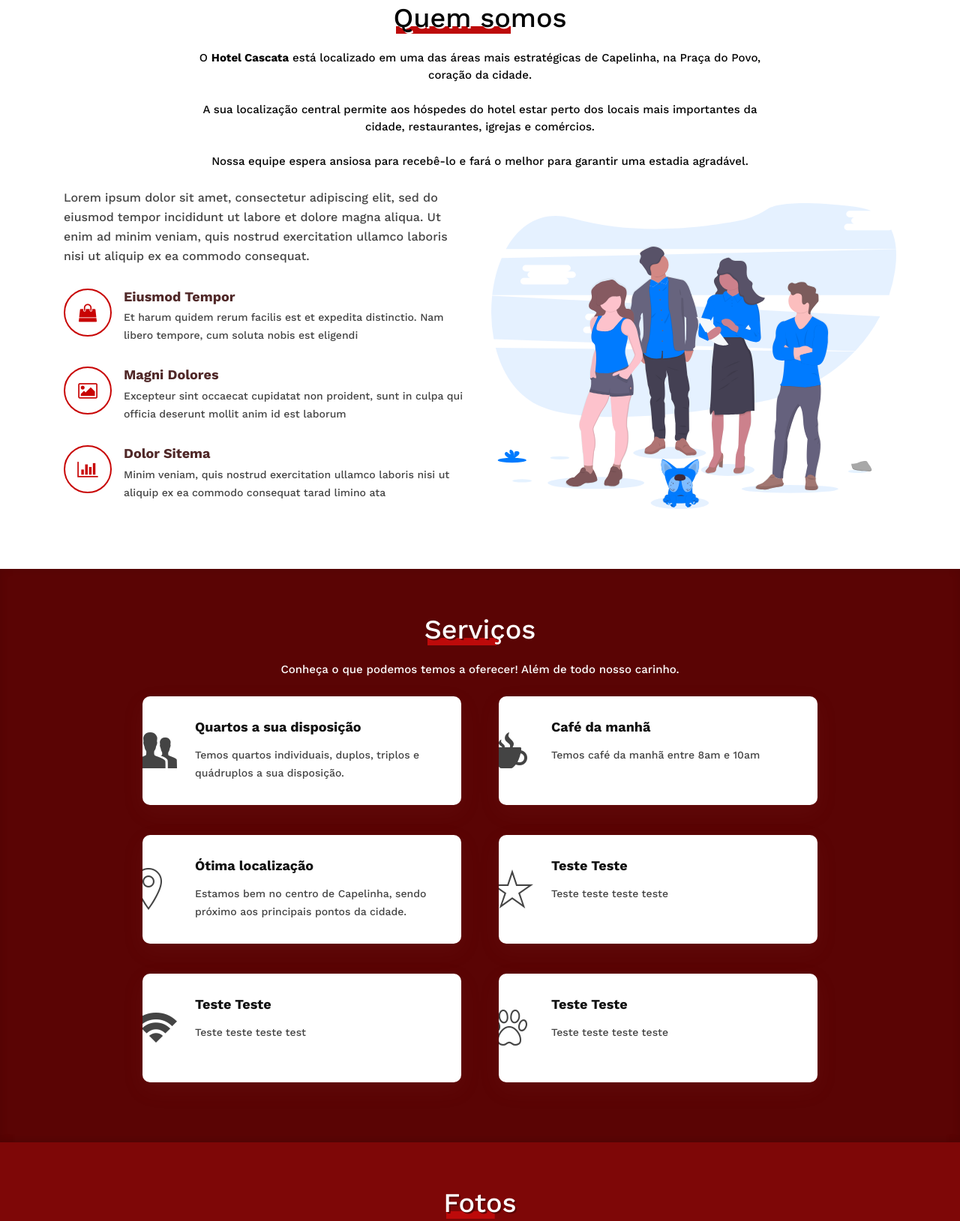
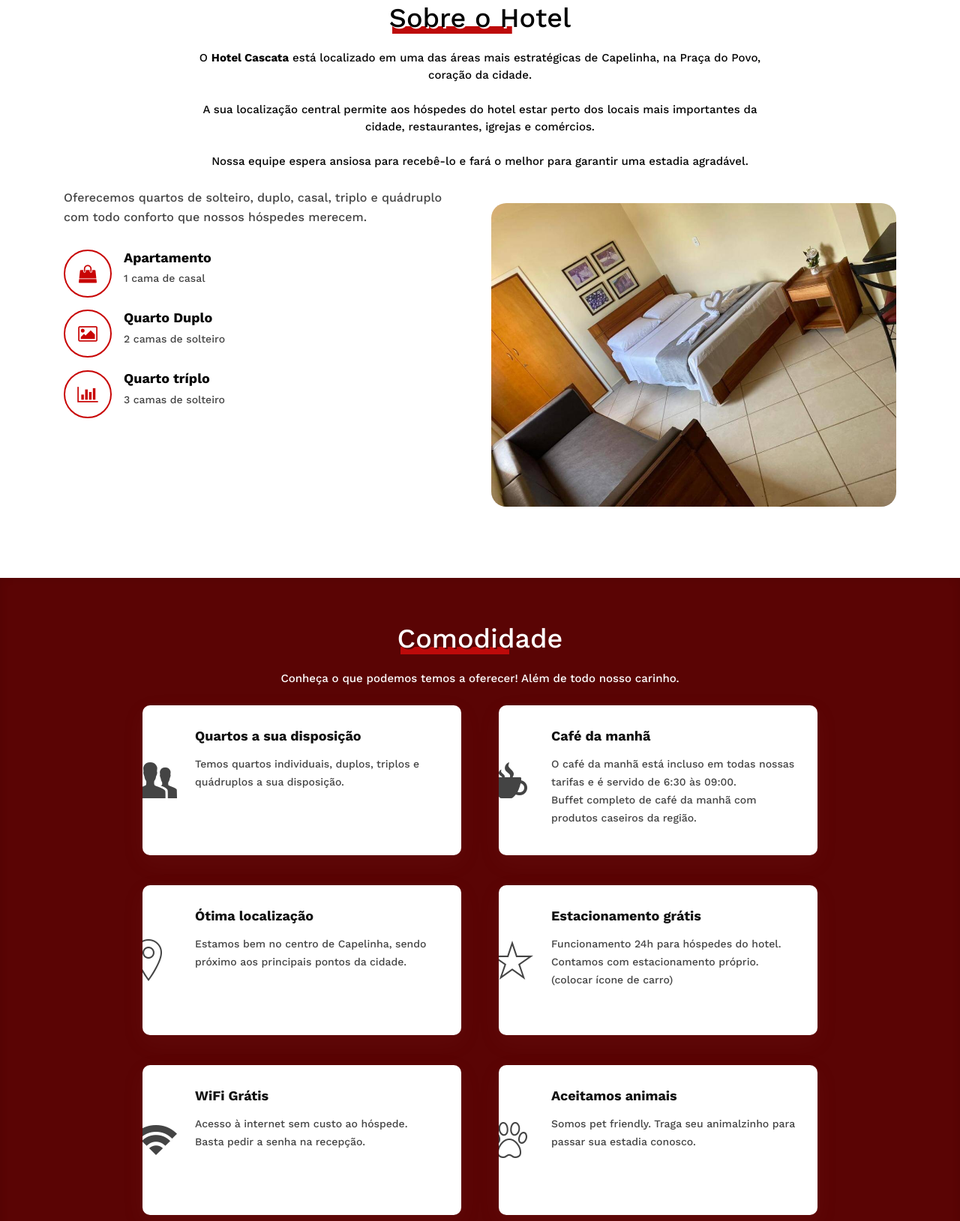
Before and after one commit to feesignoretti/hotelcascata, a plain HTML site: page index.html in a window 1280 px wide. Shown: the part 552-2181 px from the top of the page at 75% size. Drawn offline with nearby package versions, Linux system fonts and the light colour scheme; files whose address does not match are found by name.

Commit message:
Ajustes de imagens, quartos e alguns textos

```diff
--- a/css/custom.css
+++ b/css/custom.css
@@ -32,6 +32,10 @@
 
 .mobile-nav > ul > li.header-icon a {
   padding-left: 60px;
+}
+
+.main-nav > ul > li.header-icon > a:hover:after {
+  left: -15px;
 }
 
 .mobile-nav > ul > li.header-icon > a > i {
@@ -120,3 +124,19 @@
 .main-nav .active > a.reserve-btn::after {
   display: none;
 }
+
+.room-images {
+  min-height: 420px;
+}
+
+.room-img {
+  border-radius: 20px;
+  opacity: 0;
+  display: none;
+  transition: all 0.3s ease-in-out;
+}
+
+.room-img.show {
+  opacity: 1;
+  display: block;
+}
--- a/css/style.css
+++ b/css/style.css
@@ -652,7 +652,7 @@ h6 {
   background: #fff;
   box-shadow: 0 10px 29px 0 rgba(144, 68, 68, 0.1);
   transition: all 0.3s ease-in-out;
-  min-height: 145px;
+  min-height: 200px;
 }
 
 #services .box:hover {
@@ -1462,6 +1462,10 @@ h6 {
   #footer .footer-top .footer-info .logo-white {
     position: relative;
   }
+
+  .room-images {
+    min-height: 100% !important;
+  }
 }
 
 @media (max-width: 574px) {
--- a/index.html
+++ b/index.html
@@ -71,34 +71,17 @@
         <ul>
           <li class="show-mobile-nav header-menu"><a class="ignore">Menu</a></li>
           <li class="active"><a href="#intro">Início</a></li>
-          <li><a href="#about">Quem somos</a></li>
-          <li><a href="#services">Serviços</a></li>
+          <li><a href="#about">Sobre o Hotel</a></li>
+          <li><a href="#services">Comodidade</a></li>
           <li><a href="#portfolio">Fotos</a></li>
-          <!-- <li class="drop-down"><a href="">Drop Down</a>
-            <ul>
-              <li><a href="#">Drop Down 1</a></li>
-              <li class="drop-down"><a href="#">Drop Down 2</a>
-                <ul>
-                  <li><a href="#">Deep Drop Down 1</a></li>
-                  <li><a href="#">Deep Drop Down 2</a></li>
-                  <li><a href="#">Deep Drop Down 3</a></li>
-                  <li><a href="#">Deep Drop Down 4</a></li>
-                  <li><a href="#">Deep Drop Down 5</a></li>
-                </ul>
-              </li>
-              <li><a href="#">Drop Down 3</a></li>
-              <li><a href="#">Drop Down 4</a></li>
-              <li><a href="#">Drop Down 5</a></li>
-            </ul>
-          </li> -->
-          <li><a href="#localization">Endereço</a></li>
+          <li><a href="#localization">Localização</a></li>
           <li><a href="#contact">Contatos</a></li>
           <li class="show-mobile-nav header-menu">
             <a class="ignore">-</a>
           </li>
           <li class="header-icon">
             <a href="https://wa.me/+553398626713" target="_blank"><i class="fa fa-2x fa-whatsapp"
-              aria-hidden="true"></i>
+                aria-hidden="true"></i>
               Whatsapp
             </a>
           </li>
@@ -116,9 +99,11 @@
   <section id="intro" class="clearfix">
     <div class="container">
       <div class="intro-info">
-        <h2>Seja muito bem vindo! <br />Aqui, é o melhor lugar pra você!</h2>
+        <h2>Seja muito bem vindo ao Hotel Cascata. <br /> O melhor lugar pra você</h2>
         <div>
           <a href="#services" class="btn-services scrollto">Nossos serviços</a>
+          <a href="https://hotel.ebooking.com/hotel/br/cascata-capelinha.pt-br.html" target="_blank"
+            class="btn-services scrollto">Reservar agora</a>
         </div>
       </div>
       <!-- <div class="intro-img">
@@ -139,7 +124,7 @@
           <!-- <div class="logo-full">
             <img src="img/logo/logo_full.png" alt="" class="img-fluid " />
           </div> -->
-          <h3><span>Quem somos</span></h3>
+          <h3><span>Sobre o Hotel</span></h3>
           <p>
             O <strong>Hotel Cascata</strong> está localizado em uma das áreas
             mais estratégicas de Capelinha, na Praça do Povo, coração da
@@ -159,42 +144,39 @@
         <div class="row about-container">
           <div class="col-lg-6 content order-lg-1 order-2">
             <p>
-              Lorem ipsum dolor sit amet, consectetur adipiscing elit, sed do
-              eiusmod tempor incididunt ut labore et dolore magna aliqua. Ut
-              enim ad minim veniam, quis nostrud exercitation ullamco laboris
-              nisi ut aliquip ex ea commodo consequat.
+              Oferecemos quartos de solteiro, duplo, casal, triplo e quádruplo
+              com todo conforto que nossos hóspedes merecem.
             </p>
 
-            <div class="icon-box wow fadeInUp">
+            <div class="icon-box wow fadeInUp" data-room="room1">
               <div class="icon"><i class="fa fa-shopping-bag"></i></div>
-              <h4 class="title"><a href="">Eiusmod Tempor</a></h4>
+              <h4 class="title">Apartamento</h4>
               <p class="description">
-                Et harum quidem rerum facilis est et expedita distinctio. Nam
-                libero tempore, cum soluta nobis est eligendi
+                1 cama de casal
               </p>
             </div>
 
-            <div class="icon-box wow fadeInUp" data-wow-delay="0.2s">
+            <div class="icon-box wow fadeInUp" data-room="room2" data-wow-delay="0.2s">
               <div class="icon"><i class="fa fa-photo"></i></div>
-              <h4 class="title"><a href="">Magni Dolores</a></h4>
+              <h4 class="title">Quarto Duplo</h4>
               <p class="description">
-                Excepteur sint occaecat cupidatat non proident, sunt in culpa
-                qui officia deserunt mollit anim id est laborum
+                2 camas de solteiro
               </p>
             </div>
 
-            <div class="icon-box wow fadeInUp" data-wow-delay="0.4s">
+            <div class="icon-box wow fadeInUp" data-room="room3" data-wow-delay="0.4s">
               <div class="icon"><i class="fa fa-bar-chart"></i></div>
-              <h4 class="title"><a href="">Dolor Sitema</a></h4>
+              <h4 class="title">Quarto tríplo</h4>
               <p class="description">
-                Minim veniam, quis nostrud exercitation ullamco laboris nisi
-                ut aliquip ex ea commodo consequat tarad limino ata
+                3 camas de solteiro
               </p>
             </div>
           </div>
 
-          <div class="col-lg-6 background order-lg-2 order-1 wow fadeInUp">
-            <img src="img/about-img.svg" class="img-fluid" alt="" />
+          <div class="col-lg-6 background room-images order-lg-2 order-1 wow fadeInUp">
+            <img src="img/rooms/casal.jpg" id="room1" class="room-img img-fluid" alt="" />
+            <img src="img/rooms/duplo.jpg" id="room2" class="room-img img-fluid" alt="" />
+            <img src="img/rooms/triplo.jpg" id="room3" class="room-img img-fluid" alt="" />
           </div>
         </div>
       </div>
@@ -208,7 +190,7 @@
       <div class="container">
         <header class="section-header">
           <h3>
-            <span>Serviços</span>
+            <span>Comodidade</span>
           </h3>
           <p>Conheça o que podemos temos a oferecer! Além de todo nosso carinho.</p>
         </header>
@@ -233,7 +215,11 @@
                 <i class="ion-coffee"></i>
               </div>
               <h4 class="title"><a href="">Café da manhã</a></h4>
-              <p class="description">Temos café da manhã entre 8am e 10am</p>
+              <p class="description">O café da manhã está incluso em todas nossas tarifas e é servido de
+                6:30 às 09:00.</p>
+              <p class="description">
+                Buffet completo de café da manhã com produtos caseiros da região.
+              </p>
             </div>
           </div>
 
@@ -255,8 +241,9 @@
               <div class="icon">
                 <i class="ion-ios-star-outline"></i>
               </div>
-              <h4 class="title"><a href="">Teste Teste</a></h4>
-              <p class="description">Teste teste teste teste</p>
+              <h4 class="title"><a href="">Estacionamento grátis</a></h4>
+              <p class="description">Funcionamento 24h para hóspedes do hotel.
+                Contamos com estacionamento próprio. (colocar ícone de carro)</p>
             </div>
           </div>
 
@@ -265,8 +252,9 @@
               <div class="icon">
                 <i class="ion-wifi"></i>
               </div>
-              <h4 class="title"><a href="">Teste Teste</a></h4>
-              <p class="description">Teste teste teste test</p>
+              <h4 class="title"><a href="">WiFi Grátis</a></h4>
+              <p class="description">Acesso à internet sem custo ao hóspede. Basta pedir a senha na
+                recepção.</p>
             </div>
           </div>
 
@@ -275,8 +263,8 @@
               <div class="icon">
                 <i class="ion-ios-paw-outline"></i>
               </div>
-              <h4 class="title"><a href="">Teste Teste</a></h4>
-              <p class="description">Teste teste teste teste</p>
+              <h4 class="title"><a href="">Aceitamos animais</a></h4>
+              <p class="description">Somos pet friendly. Traga seu animalzinho para passar sua estadia conosco.</p>
             </div>
           </div>
         </div>
@@ -431,9 +419,9 @@
     <section id="localization" class="section-bg-2">
       <div class="container-fluid">
         <div class="section-header">
-          <h3><span>Endereço</span></h3>
-          <p>Estamos localizados em:</p>
-          <p>Praça do Povo, 104 - Centro, Capelinha - MG (CEP 39680-000)</p>
+          <h3><span>Localização</span></h3>
+          <p>O Hotel Cascata tem uma localização privilegiada no centro de Capelinha.</p>
+          <p>Endereço: Praça do Povo, 104 - Centro, Capelinha - MG (CEP 39680-000)</p>
         </div>
 
         <div class="row wow fadeInUp">
@@ -467,31 +455,38 @@
       <div class="col-lg-12">
         <div class="row">
 
-          <div class="col-md-4 info">
+          <div class="col-md-3 info">
             <a target="_blank" href="tel:+553398626713">
               <i class="fa fa-phone"></i>
               <p>(33) 9862-6713</p>
             </a>
           </div>
 
-          <div class="col-md-4 info">
+          <div class="col-md-3 info">
             <a target="_blank" href="https://wa.me/+553398626713">
               <i class="fa fa-whatsapp"></i>
               <p>(33) 9862-6713</p>
             </a>
           </div>
 
-          <div class="col-md-4 info ">
+          <div class="col-md-3 info ">
             <a target="_blank" href="mailto:hotelcascata@outlook.com">
               <i class="fa fa-envelope-o"></i>
               <p>hotelcascata@outlook.com</p>
             </a>
           </div>
 
+          <div class="col-md-3 info">
+            <a target="_blank" href="#">
+              <i class="fa fa-instagram"></i>
+              <p>@?????????</p>
+            </a>
+          </div>
+
         </div>
       </div>
 
-      <div class="section-header mt60">
+      <!-- <div class="section-header mt60">
         <h3>
           <span>Redes sociais</span>
         </h3>
@@ -499,21 +494,14 @@
       </div>
       <div class="col-lg-12">
         <div class="row">
-          <div class="col-md-3 info">
-            <a target="_blank" href="#">
-              <i class="fa fa-instagram"></i>
-              <p>@?????????</p>
-            </a>
-          </div>
-
-          <div class="col-md-3 info">
+           <div class="col-md-3 info">
             <a target="_blank" href="https://pt-br.facebook.com/people/Cascata-Hotel/100072431835697/">
               <i class="fa fa-facebook-official"></i>
               <p>Cascata-Hotel</p>
             </a>
           </div>
         </div>
-      </div>
+      </div> -->
 
     </div>
     </div>
@@ -554,8 +542,8 @@
             </p>
 
             <div class="social-links">
-              <a target="_blank" href="https://pt-br.facebook.com/people/Cascata-Hotel/100072431835697/" class="facebook"><i
-                  class="fa fa-facebook"></i></a>
+              <a target="_blank" href="https://pt-br.facebook.com/people/Cascata-Hotel/100072431835697/"
+                class="facebook"><i class="fa fa-facebook"></i></a>
               <a target="_blank" href="#" class="instagram"><i class="fa fa-instagram"></i></a>
             </div>
           </div>
@@ -596,6 +584,7 @@
 
   <!-- Template Main Javascript File -->
   <script src="js/main.js"></script>
+  <script src="js/rooms.js"></script>
 </body>
 
 </html>
--- /dev/null
+++ b/js/rooms.js
@@ -0,0 +1,20 @@
+$(".icon-box").hover(
+  function () {
+    $(".room-img").removeClass('show');
+    var room = $(this).data("room");
+    $("#" + room).addClass("show");
+  },
+  function () {
+    var room = $(this).data("room");
+    $("#" + room).removeClass("show");
+    setTimeout(() => {
+      if ($(".room-img.show").length === 0) {
+        $("#" + $(".icon-box").data("room")).addClass("show");
+      }
+    }, 50);
+  }
+);
+
+if ($(".room-img.show").length === 0) {
+  $("#" + $(".icon-box").data("room")).addClass("show");
+}
```
Also changed, not shown: img/rooms/casal.jpg (added), img/rooms/duplo.jpg (added), img/rooms/triplo.jpg (added).
